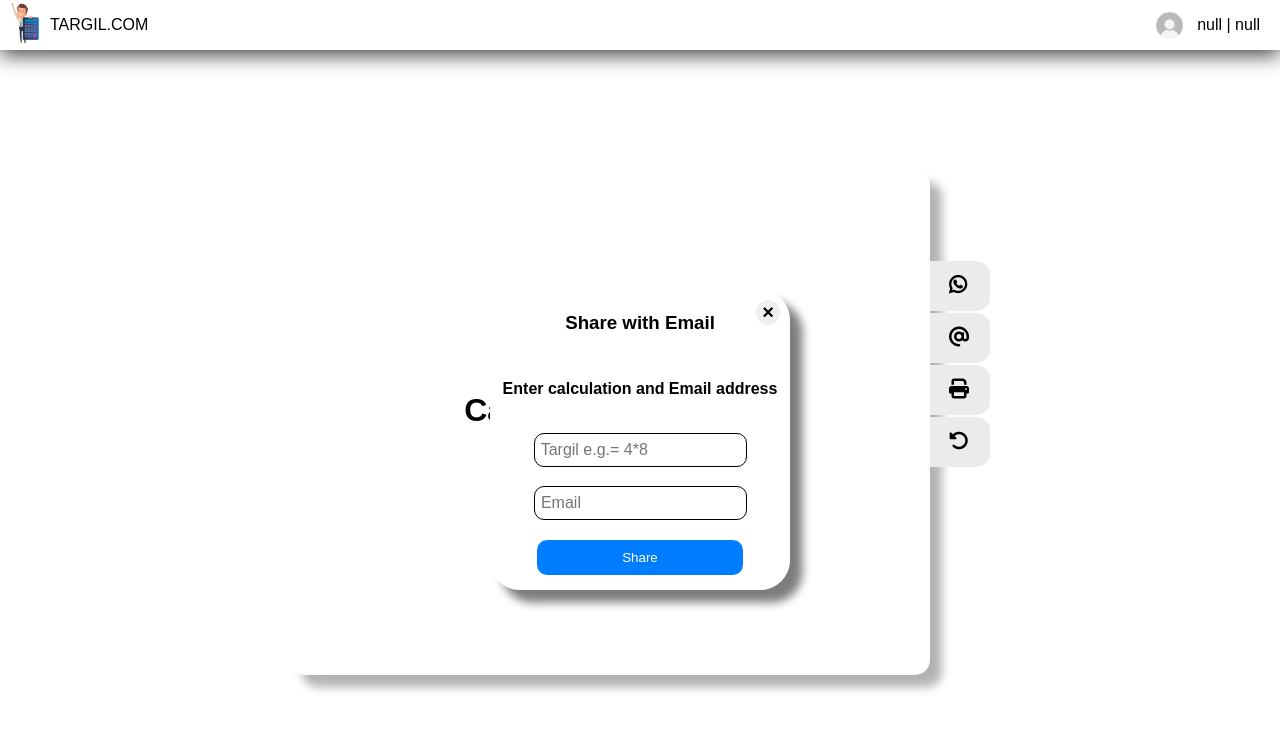
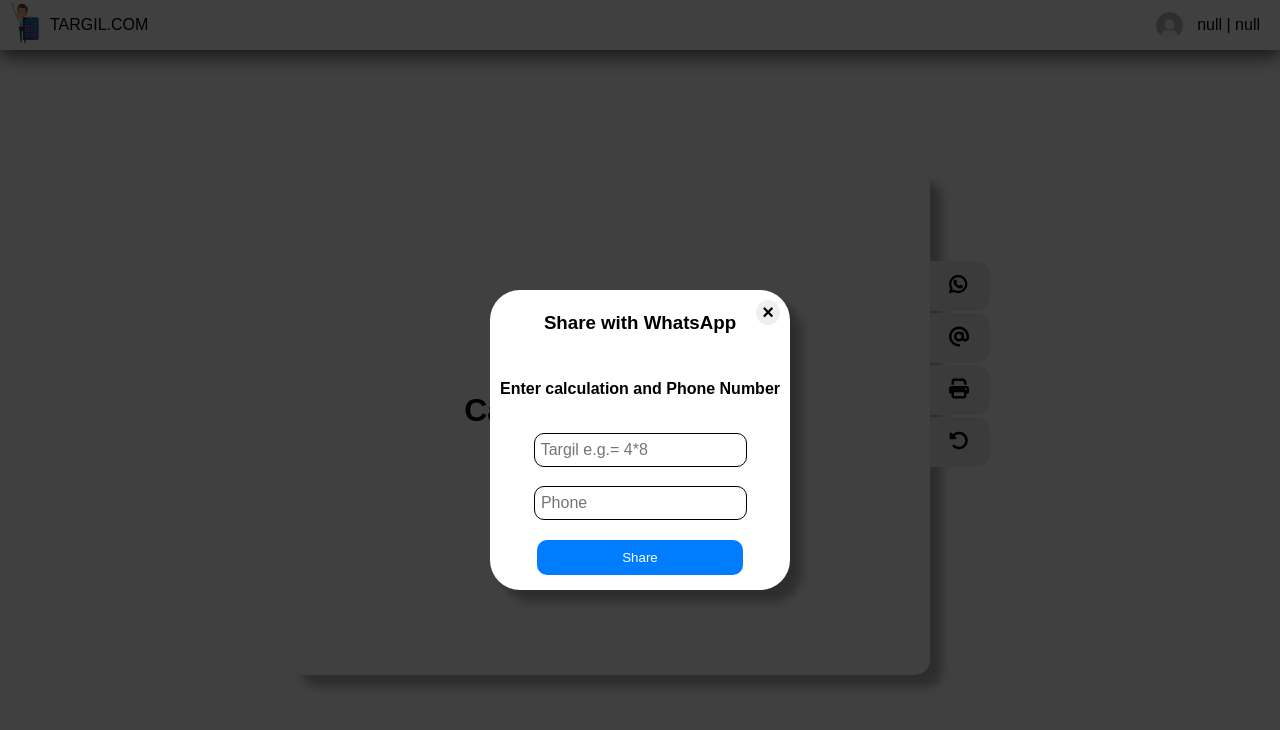
Before and after one commit to ozamit/jsfinalproject, a plain HTML site: page Final screen/index.html in a window 1280 px wide. Both pictures are taken after a click on the link 957 px from the left and 284 px from the top of the page. Drawn offline with Linux system fonts and the light colour scheme; a web font is replaced by a local one.

Commit message:
Update style.css

```diff
--- a/Final screen/style.css
+++ b/Final screen/style.css
@@ -103,7 +103,18 @@ body {
 }
 
 /* POPUP */
-#popup-back {
+#wa_popup-back {
+    display: none;
+    position: fixed;
+    top: 0;
+    left: 0;
+    width: 100vw;
+    height: 100vh;
+    background: rgba(0,0,0,0.75);
+    z-index: 1;
+}
+
+#email_popup-back {
     display: none;
     position: fixed;
     top: 0;
```
